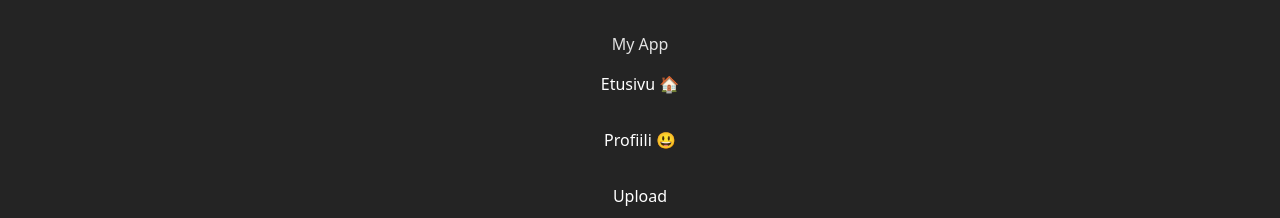
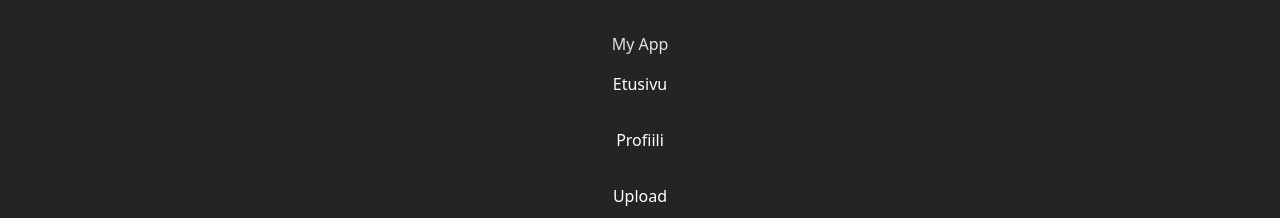
Before and after one commit to Jannassl/wsk-viikko5, a React (Vite) app: page / in a window 1280 px wide. Shown: the top 218 px of the page. Built offline with nearby package versions, Linux system fonts and the light colour scheme.

Commit message:
TEhtävä tehty

```diff
--- a/src/App.jsx
+++ b/src/App.jsx
@@ -8,7 +8,7 @@ import Single from './Views/Single';
 const App = () => {
   return (
     <>
-    <Router>
+    <Router basename={import.meta.env.BASE_URL}>
       <h1>My App</h1>
 
       <Routes>
--- a/src/components/Layout.jsx
+++ b/src/components/Layout.jsx
@@ -4,8 +4,8 @@ const Layout = () => (
   <div>
     <header>
       <nav>
-        <Link to="/">Etusivu 🏠</Link>
-        <Link to="/profile">Profiili 😃</Link>
+        <Link to="/">Etusivu </Link>
+        <Link to="/profile">Profiili</Link>
         <Link to="/upload">Upload</Link>
       </nav>
     </header>
--- a/vite.config.js
+++ b/vite.config.js
@@ -4,4 +4,5 @@ import react from '@vitejs/plugin-react-swc'
 // https://vitejs.dev/config/
 export default defineConfig({
   plugins: [react()],
-})
+  base: '/~jannassl/wsk-routing/',
+});
```
Also changed, not shown: 1 other file (tests, documents, lock files or other folders).
